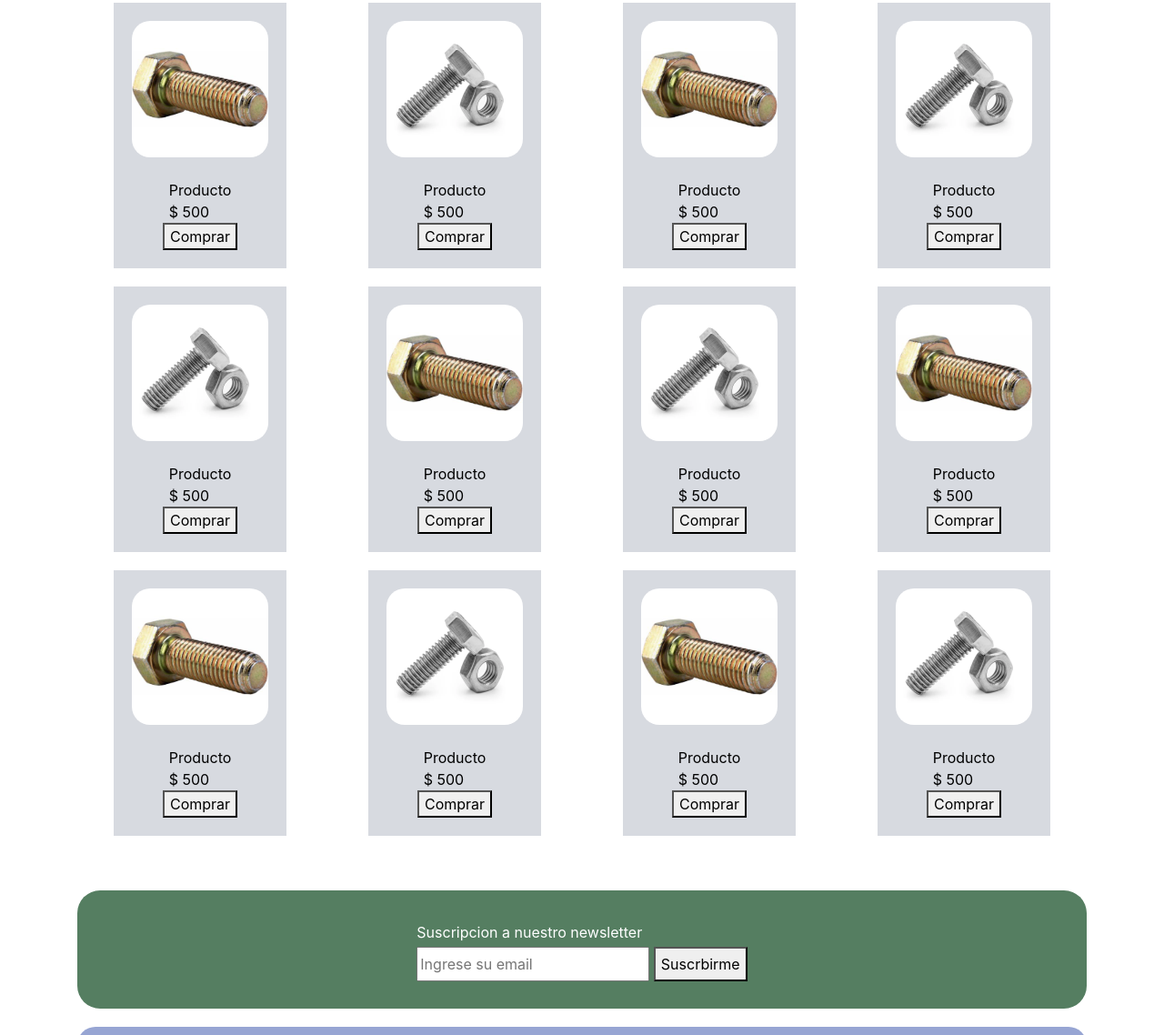
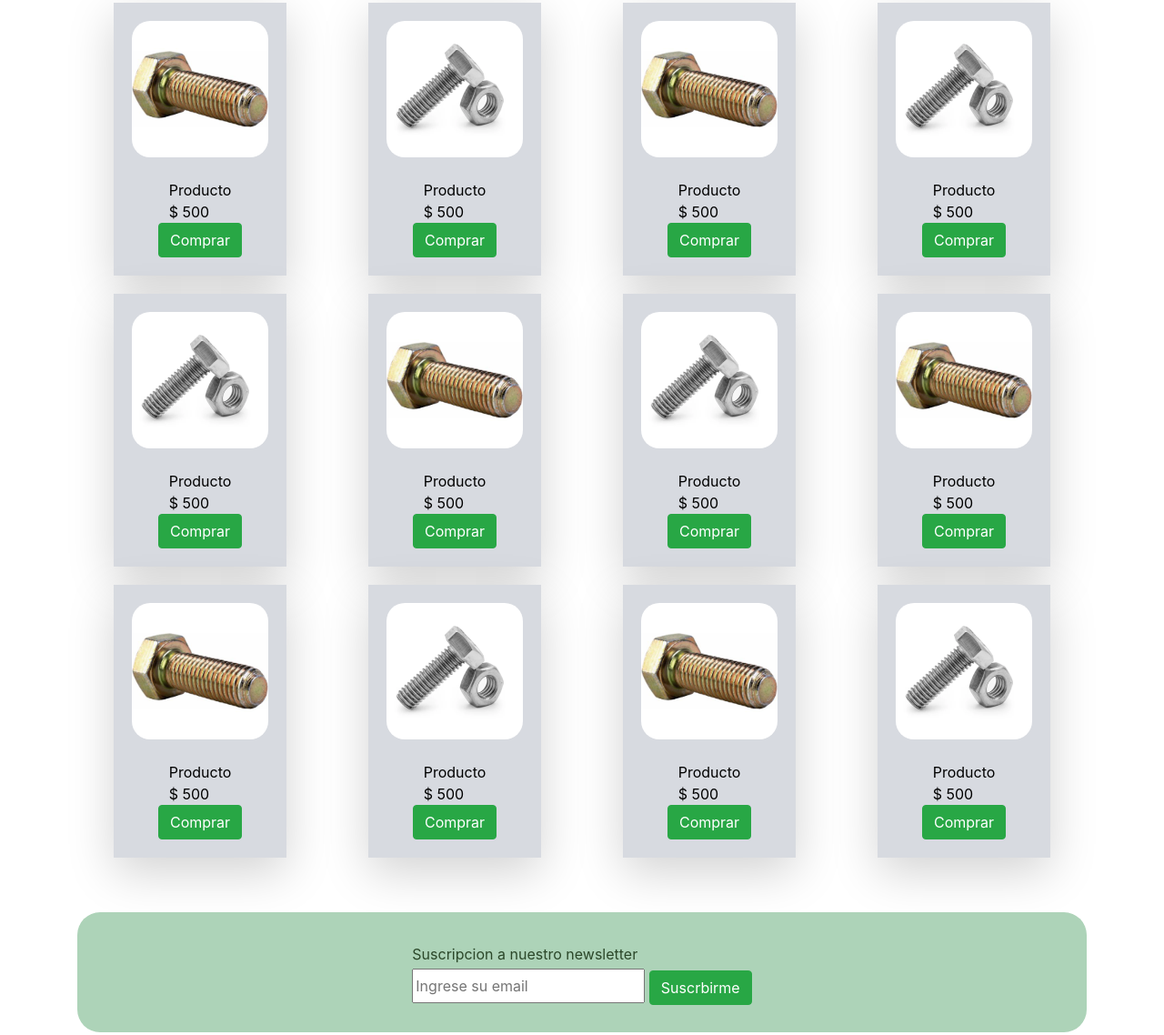
Before and after one commit to thelaw2k/curso_dw, a plain HTML site: page pages/productos.html in a window 1280 px wide. Shown: the part 547-1685 px from the top of the page at 91% size. Drawn offline with nearby package versions, Linux system fonts and the light colour scheme.

Commit message:
Agregado Bootstrap a todas las paginas para desafio complementario APLICANDO BOOTSTRAP

```diff
--- a/css/estilos.css
+++ b/css/estilos.css
@@ -111,9 +111,9 @@ body {
     height: auto;
     width: 100%;
     max-height: 200px;
-    background-color: rgb(85, 126, 97);
+    background-color: rgb(173, 211, 184);
     justify-content: center;
-    color: white;
+    color: rgb(43, 71, 41);
     line-height: 2em;
     border-radius: 25px;
 }
--- a/pages/productos.html
+++ b/pages/productos.html
@@ -41,23 +41,23 @@
             <img src="../assets/hero.jpg" alt="" class="main__hero">
             <h2 class="main__titulo">Nuestros Productos</h2>
             <div class="tablaProductos">
-                <div class="celdaProductos"><img src="../assets/prod1.jpg" alt="" /><br />Producto<br />$ 500<button class="boton">Comprar</button></div>
-                <div class="celdaProductos"><img src="../assets/prod2.jpg" alt="" /><br />Producto<br />$ 500<button class="boton">Comprar</button></div>
-                <div class="celdaProductos"><img src="../assets/prod1.jpg" alt="" /><br />Producto<br />$ 500<button class="boton">Comprar</button></div>
-                <div class="celdaProductos"><img src="../assets/prod2.jpg" alt="" /><br />Producto<br />$ 500<button class="boton">Comprar</button></div>
+                <div class="celdaProductos shadow-lg"><img src="../assets/prod1.jpg" alt="" /><br />Producto<br />$ 500<button class="btn btn-success">Comprar</button></div>
+                <div class="celdaProductos shadow-lg"><img src="../assets/prod2.jpg" alt="" /><br />Producto<br />$ 500<button class="btn btn-success">Comprar</button></div>
+                <div class="celdaProductos shadow-lg"><img src="../assets/prod1.jpg" alt="" /><br />Producto<br />$ 500<button class="btn btn-success">Comprar</button></div>
+                <div class="celdaProductos shadow-lg"><img src="../assets/prod2.jpg" alt="" /><br />Producto<br />$ 500<button class="btn btn-success">Comprar</button></div>
             </div>
             <div class="tablaProductos">
-                <div class="celdaProductos"><img src="../assets/prod2.jpg" alt="" /><br />Producto<br />$ 500<button class="boton">Comprar</button></div>
-                <div class="celdaProductos"><img src="../assets/prod1.jpg" alt="" /><br />Producto<br />$ 500<button class="boton">Comprar</button></div>
-                <div class="celdaProductos"><img src="../assets/prod2.jpg" alt="" /><br />Producto<br />$ 500<button class="boton">Comprar</button></div>
-                <div class="celdaProductos"><img src="../assets/prod1.jpg" alt="" /><br />Producto<br />$ 500<button class="boton">Comprar</button></div>
+                <div class="celdaProductos shadow-lg"><img src="../assets/prod2.jpg" alt="" /><br />Producto<br />$ 500<button class="btn btn-success">Comprar</button></div>
+                <div class="celdaProductos shadow-lg"><img src="../assets/prod1.jpg" alt="" /><br />Producto<br />$ 500<button class="btn btn-success">Comprar</button></div>
+                <div class="celdaProductos shadow-lg"><img src="../assets/prod2.jpg" alt="" /><br />Producto<br />$ 500<button class="btn btn-success">Comprar</button></div>
+                <div class="celdaProductos shadow-lg"><img src="../assets/prod1.jpg" alt="" /><br />Producto<br />$ 500<button class="btn btn-success">Comprar</button></div>
 
             </div>
             <div class="tablaProductos">
-                <div class="celdaProductos"><img src="../assets/prod1.jpg" alt="" /><br />Producto<br />$ 500<button class="boton">Comprar</button></div>
-                <div class="celdaProductos"><img src="../assets/prod2.jpg" alt="" /><br />Producto<br />$ 500<button class="boton">Comprar</button></div>
-                <div class="celdaProductos"><img src="../assets/prod1.jpg" alt="" /><br />Producto<br />$ 500<button class="boton">Comprar</button></div>
-                <div class="celdaProductos"><img src="../assets/prod2.jpg" alt="" /><br />Producto<br />$ 500<button class="boton">Comprar</button></div>
+                <div class="celdaProductos shadow-lg"><img src="../assets/prod1.jpg" alt="" /><br />Producto<br />$ 500<button class="btn btn-success">Comprar</button></div>
+                <div class="celdaProductos shadow-lg"><img src="../assets/prod2.jpg" alt="" /><br />Producto<br />$ 500<button class="btn btn-success">Comprar</button></div>
+                <div class="celdaProductos shadow-lg"><img src="../assets/prod1.jpg" alt="" /><br />Producto<br />$ 500<button class="btn btn-success">Comprar</button></div>
+                <div class="celdaProductos shadow-lg"><img src="../assets/prod2.jpg" alt="" /><br />Producto<br />$ 500<button class="btn btn-success">Comprar</button></div>
             </div>
         </section>
     </main>
@@ -68,7 +68,7 @@
             <form action="">
                 <div>Suscripcion a nuestro newsletter</div>
                 <input type="text" name="" placeholder="Ingrese su email" id="email_news">
-                <button type="submit">Suscrbirme</button>
+                <button type="submit" class="btn btn-success">Suscrbirme</button>
             </form>
         </div>
 
```
Also changed, not shown: index.html (+1 -1 lines), pages/contacto.html (+1 -1 lines), pages/nosotros.html (+1 -1 lines), pages/promociones.html (+9 -9 lines).
